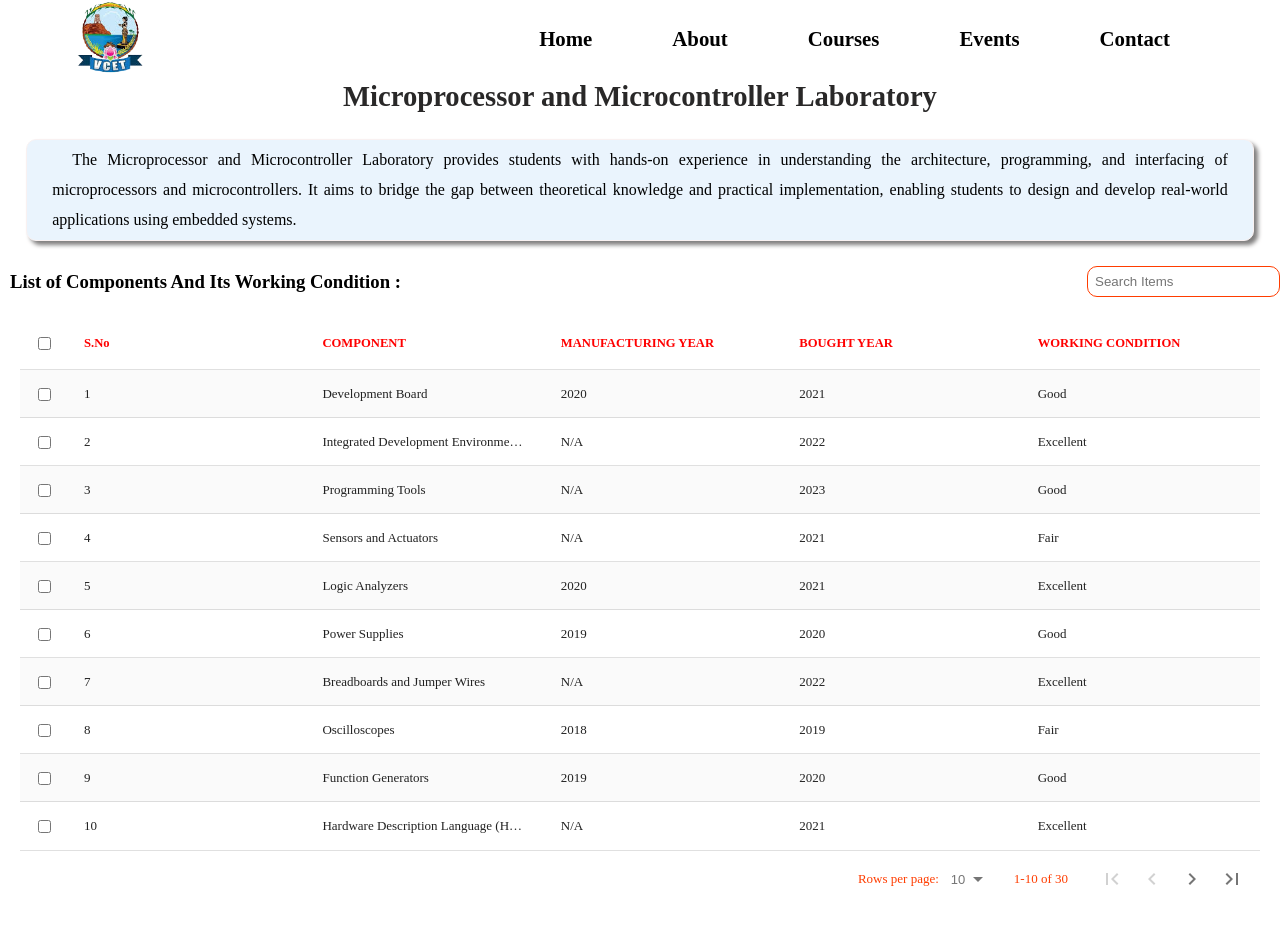
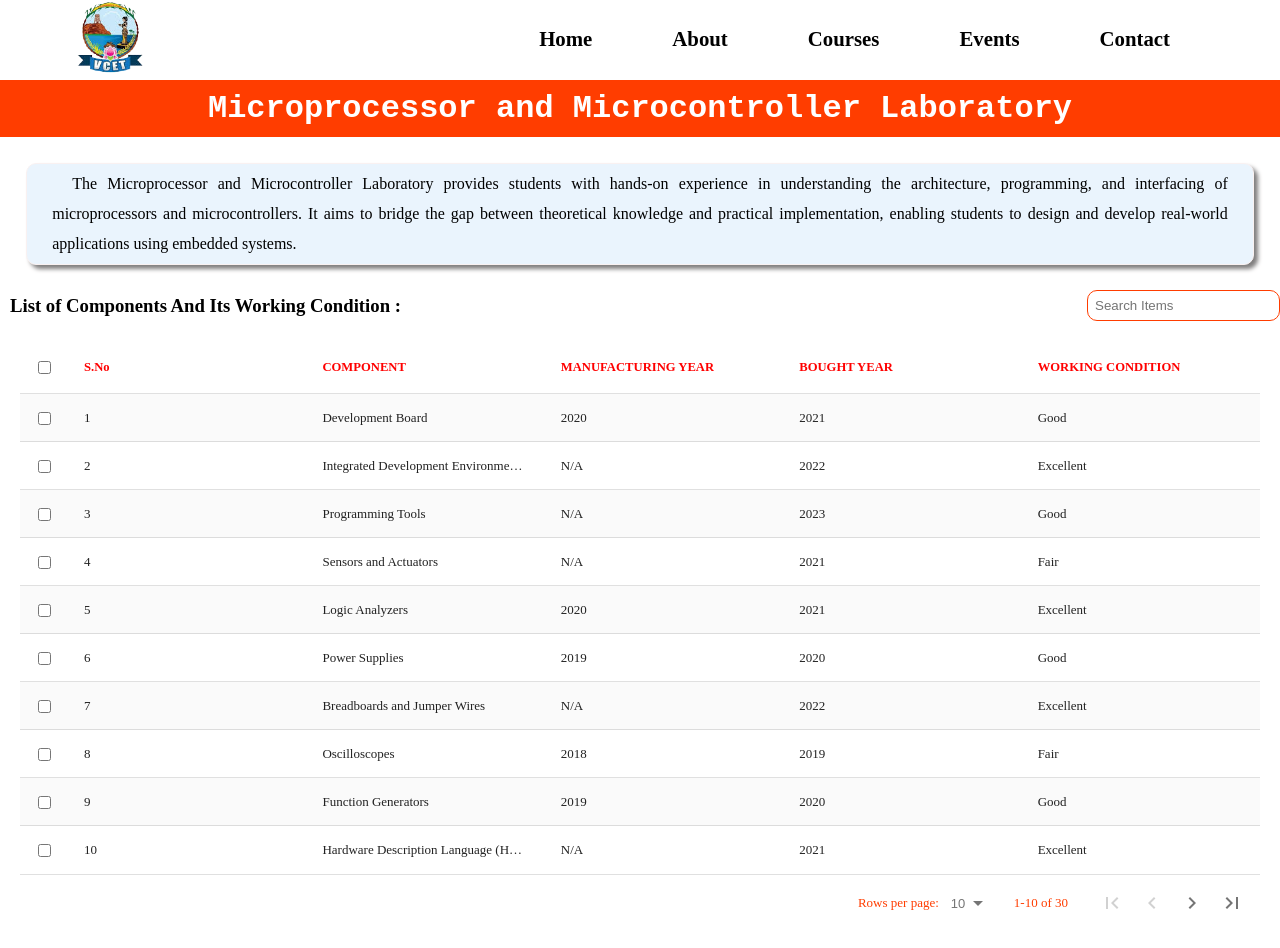
Before and after one commit to gowtham-rajkumar/vcet-website-fe, a React (Create React App) app: page /mpmclab in a window 1280 px wide. Before the commit the page ends 926 px from the top, so only its background shows below. Built offline with nearby package versions, Linux system fonts and the light colour scheme; data requests are answered from the project's data file.

Commit message:
added lab details

```diff
--- a/src/components/MpmcLab.jsx
+++ b/src/components/MpmcLab.jsx
@@ -55,8 +55,9 @@ const MpmcLab = () => {
   return (
     <>
     <div className="labTop-container">
-      <h2>
-        Microprocessor and Microcontroller Laboratory  </h2>
+    <div className="dep-heading">
+        <h1>Microprocessor and Microcontroller Laboratory</h1>
+      </div>
         <p>
           The Microprocessor and Microcontroller Laboratory provides students
           with hands-on experience in understanding the architecture,
```
